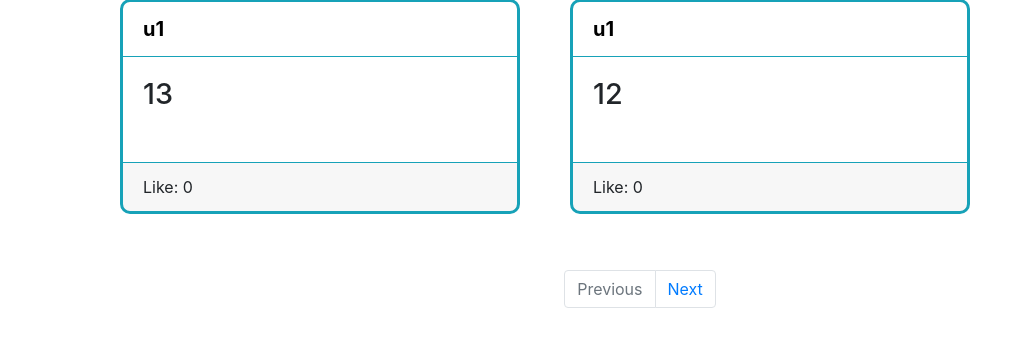
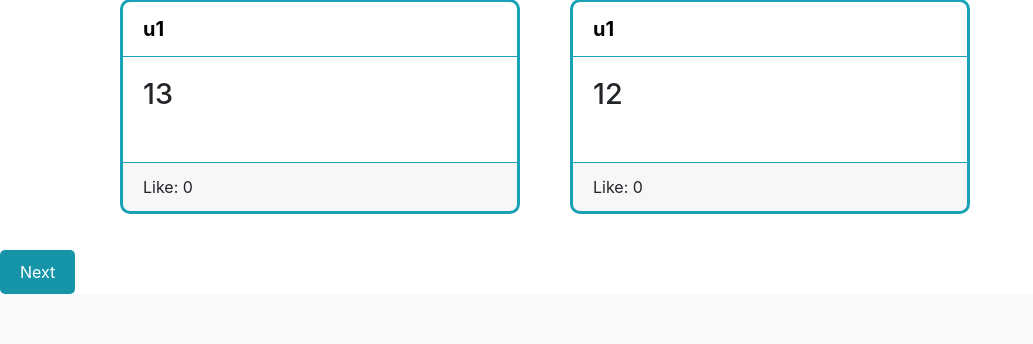
Before and after one commit to dyaphel/cs50w-projects, a Django app: page / in a window 1280 px wide. Shown: the part 1287-1631 px from the top of the page, without its empty margins (0-1033 px from the left). After the commit the page ends 1581 px from the top, so only its background shows below. Run offline with Django 3.2, Linux system fonts and the light colour scheme; data comes from the database, SQL or seed files in the repository; some libraries are stand-ins or nearby versions.

Commit message:
paginator 4 index

```diff
--- a/network/project4/network/static/network/styles.css
+++ b/network/project4/network/static/network/styles.css
@@ -180,14 +180,30 @@
 
 .pagenavigation {
     display: flex;
-    justify-content: center; /* Center horizontally */
-    margin: 20px 0; /* Optional: Add some margin for spacing */
+    justify-content: space-between;
 }
 
-.pagination {
-    display: inline-flex; /* Align items in a row */
-    padding-left: 0; /* Remove default padding */
-    list-style: none; /* Remove bullet points */
+.pagination-container {
+    display: flex;
+    justify-content: space-between;
+    width: 100%; /* Ensures buttons are at opposite ends */
+}
+
+.page-button {
+    background-color: rgb(22, 149, 168);
+    color: white;
+    border: none;
+    padding: 10px 20px;
+    text-decoration: none;
+    border-radius: 5px;
+}
+
+.page-button:hover {
+    background-color: #0056b3;
+}
+
+#next_button{
+align-items: end;
 }
 
 /*----------------------------------------------------*/
--- a/network/project4/network/templates/network/index.html
+++ b/network/project4/network/templates/network/index.html
@@ -13,28 +13,17 @@
 </div>
 
 <nav class="pagenavigation" aria-label="Page navigation">
-    <ul class="pagination">
+    <div class="pagination-container">
         {% if page_obj.has_previous %}
-        <li class="page-item">
-            <a class="page-link" href="?page={{ page_obj.previous_page_number }}">Previous</a>
-        </li>
-        {% else %}
-        <li class="page-item disabled">
-            <span class="page-link">Previous</span>
-        </li>
+            <a class="page-button" id="previous_button" href="?page={{ page_obj.previous_page_number }}">Previous</a>
         {% endif %}
+
+        {% if page_obj.has_next %}
+            <a class="page-button" id="next_button" href="?page={{ page_obj.next_page_number }}">Next</a>
+        {% endif %}
+    </div>
+</nav>
 
 
 
-        {% if page_obj.has_next %}
-        <li class="page-item">
-            <a class="page-link" href="?page={{ page_obj.next_page_number }}">Next</a>
-        </li>
-        {% else %}
-        <li class="page-item disabled">
-            <span class="page-link">Next</span>
-        </li>
-        {% endif %}
-    </ul>
-</nav>
 {% endblock %}
```
